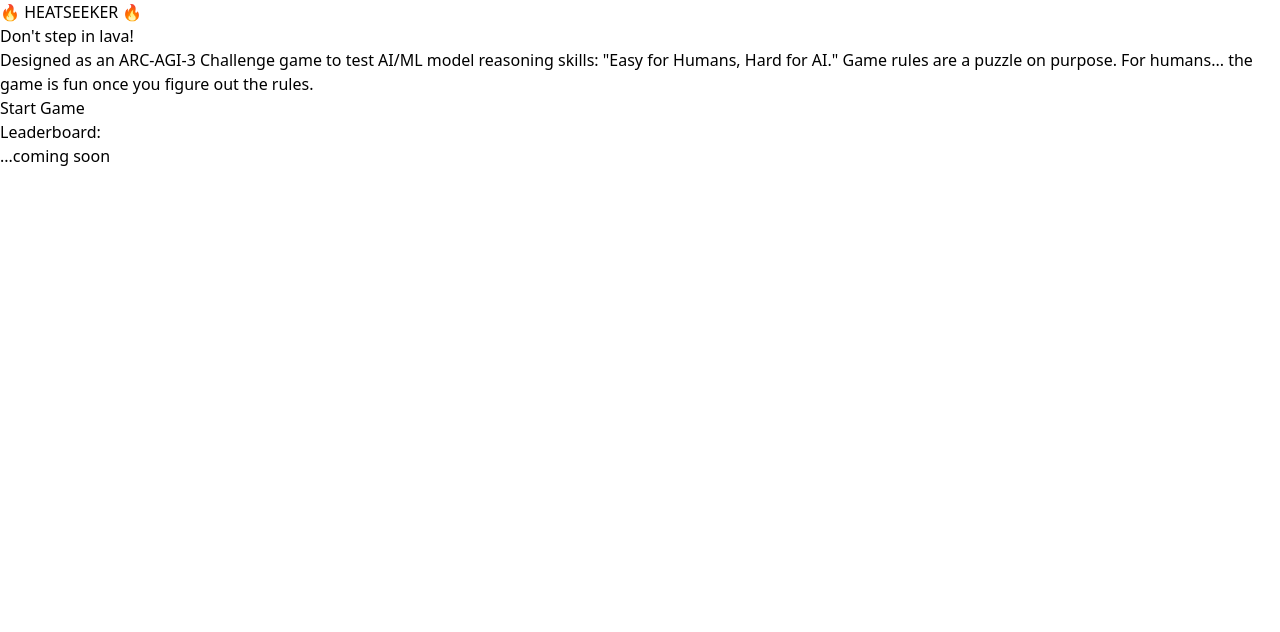
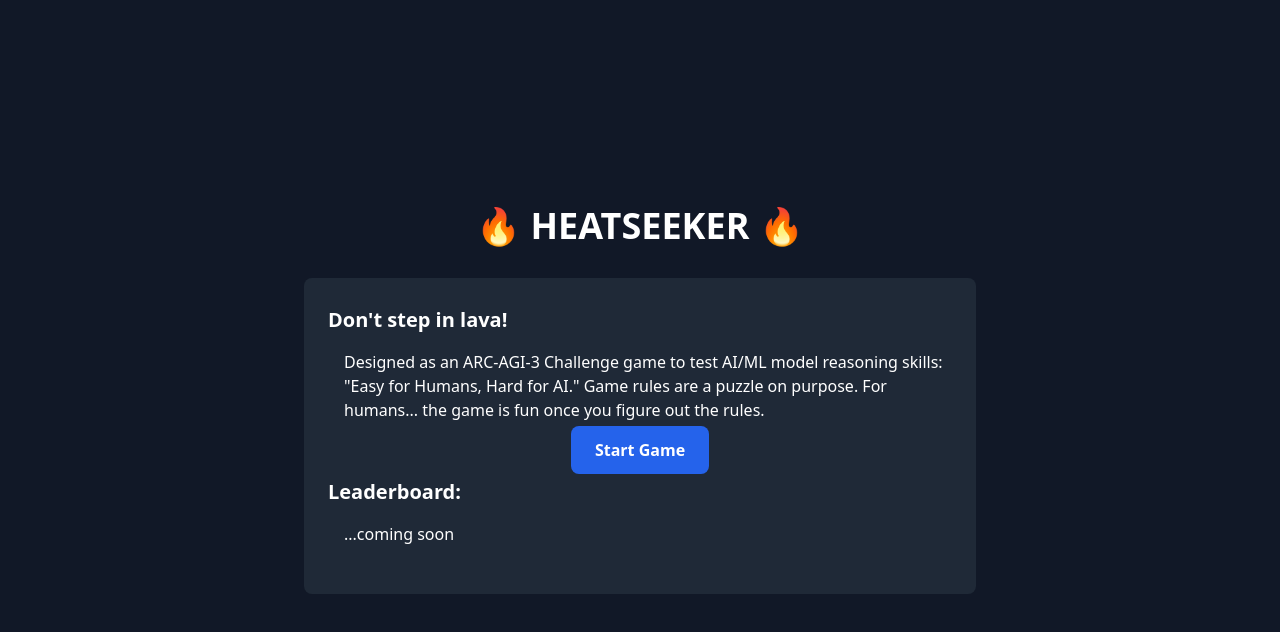
Before and after one commit to mbijon/heatseeker, a React (Vite) app: page / in a window 1280 px wide. Shown: the top 632 px of the page. Built offline with nearby package versions, Linux system fonts and the light colour scheme.

Commit message:
Add src path in addition to dist/ to fix CSS not all included -codex

```diff
--- a/tailwind.config.ts
+++ b/tailwind.config.ts
@@ -4,6 +4,7 @@ const config: Config = {
   content: [
     "./index.html",
     "./dist/**/*.{js,ts,jsx,tsx}",
+    './src/**/*.{js,ts,jsx,tsx}',
     "./test/**/*.{js,ts,jsx,tsx}",
   ],
   theme: {
```
